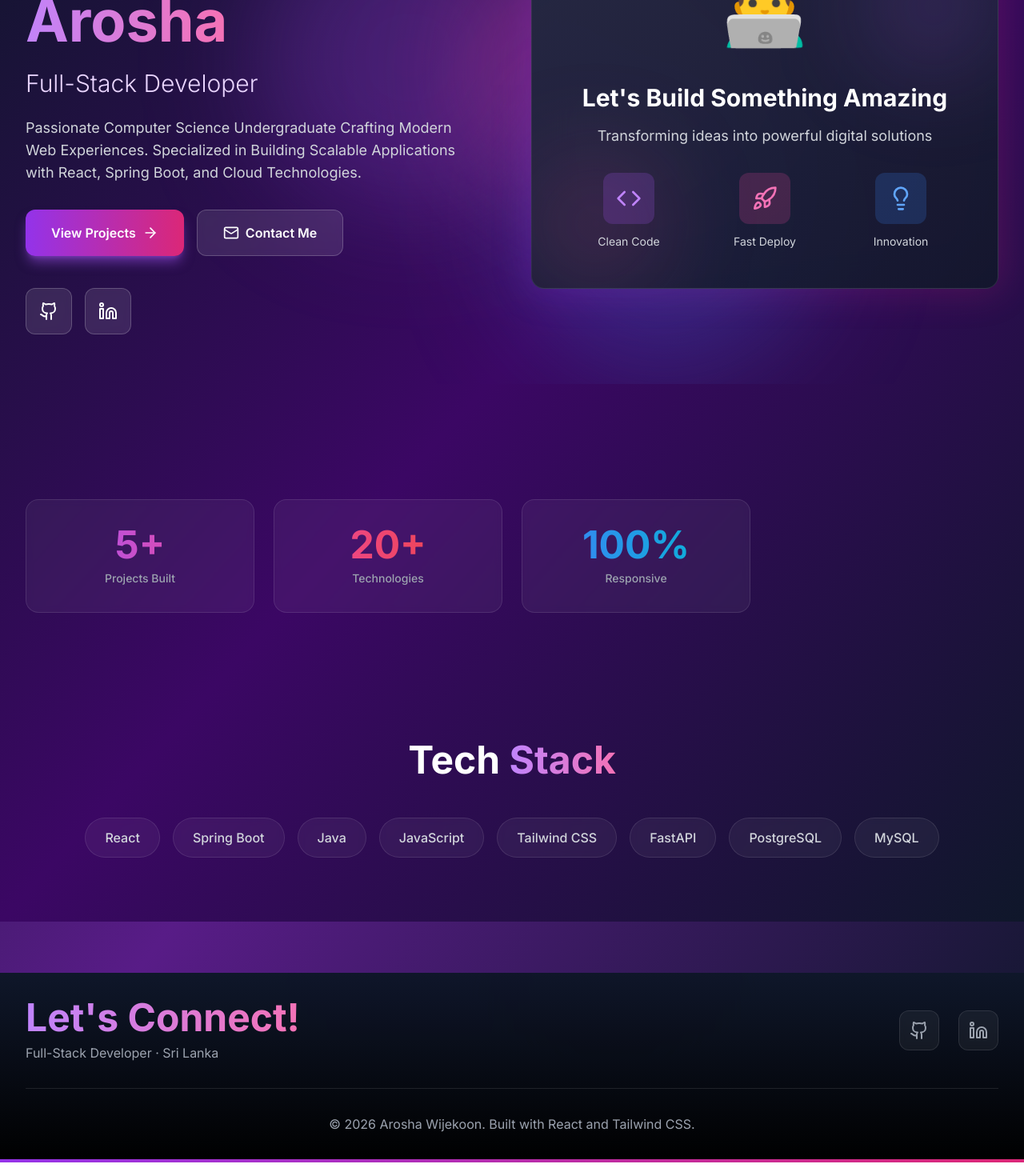
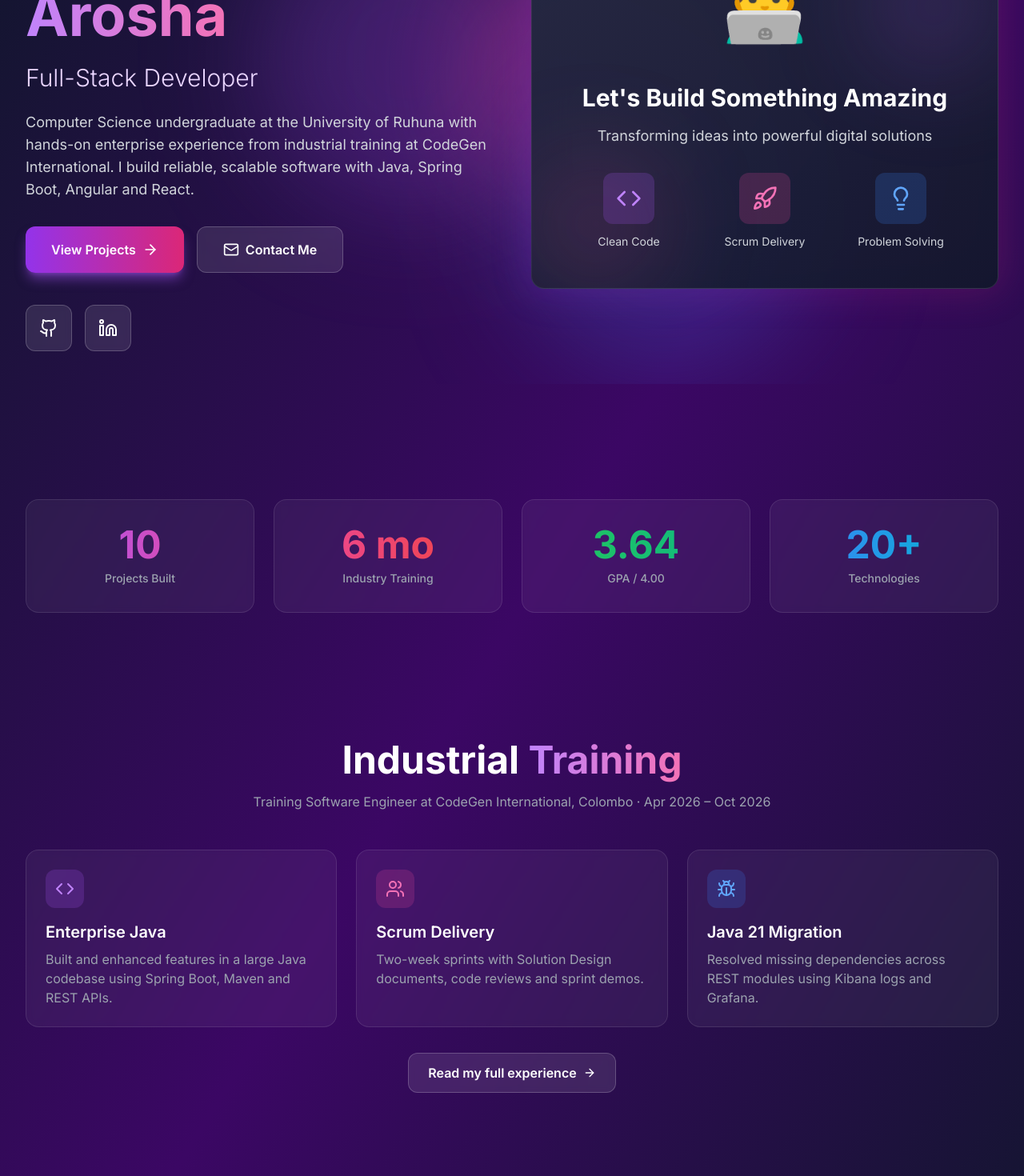
Before and after one commit to arosha-w/Portfolio-arosha, a React (Vite) app in the folder Portfolio/: page / in a window 1280 px wide. Shown: the part 320-1790 px from the top of the page at 80% size. Built offline with nearby package versions, Linux system fonts and the light colour scheme.

Commit message:
update the home page

```diff
--- a/Portfolio/src/pages/Home.jsx
+++ b/Portfolio/src/pages/Home.jsx
@@ -1,5 +1,5 @@
 import { useState, useEffect } from 'react';
-import { ArrowRight, Github, Linkedin, Code, Rocket, Lightbulb, Mail } from 'lucide-react';
+import { ArrowRight, Github, Linkedin, Code, Rocket, Lightbulb, Mail, Briefcase, Bug, Users } from 'lucide-react';
 import { useNavigate } from "react-router-dom";
 
 const Home = () => {
@@ -11,8 +11,33 @@ const Home = () => {
   }, []);
 
   const skills = [
-    'React', 'Spring Boot', 'Java', 'JavaScript',
-    'Tailwind CSS', 'FastAPI', 'PostgreSQL', 'MySQL'
+    'Java', 'Spring Boot', 'Angular', 'React', 'TypeScript', 'REST APIs',
+    'SOAP', 'PostgreSQL', 'MySQL', 'Docker', 'Maven', 'Tailwind CSS',
+    'FastAPI', 'JUnit', 'Kibana', 'Grafana'
+  ];
+
+  const trainingHighlights = [
+    {
+      icon: Code,
+      color: "bg-purple-500/20",
+      iconColor: "text-purple-400",
+      title: "Enterprise Java",
+      text: "Built and enhanced features in a large Java codebase using Spring Boot, Maven and REST APIs.",
+    },
+    {
+      icon: Users,
+      color: "bg-pink-500/20",
+      iconColor: "text-pink-400",
+      title: "Scrum Delivery",
+      text: "Two-week sprints with Solution Design documents, code reviews and sprint demos.",
+    },
+    {
+      icon: Bug,
+      color: "bg-blue-500/20",
+      iconColor: "text-blue-400",
+      title: "Java 21 Migration",
+      text: "Resolved missing dependencies across REST modules using Kibana logs and Grafana.",
+    },
   ];
 
   return (
@@ -33,6 +58,8 @@ const Home = () => {
             <div className={`transform transition-all duration-1000 ${isVisible ? 'translate-x-0 opacity-100' : '-translate-x-20 opacity-0'}`}>
               <div className="inline-block px-3 py-1.5 sm:px-4 sm:py-2 bg-gradient-to-r from-purple-500/20 to-pink-500/20 backdrop-blur-sm rounded-full border border-purple-500/30 mb-4 sm:mb-6">
                 <span className="text-purple-300 text-xs sm:text-sm font-medium flex items-center gap-2">
+                  <Briefcase className="w-3 h-3 sm:w-4 sm:h-4" />
+                  Training Software Engineer at CodeGen International
                 </span>
               </div>
 
@@ -49,8 +76,9 @@ const Home = () => {
               </h2>
 
               <p className="text-base sm:text-lg text-gray-300 mb-6 sm:mb-8 leading-relaxed max-w-xl">
-                Passionate Computer Science Undergraduate Crafting Modern Web Experiences.
-                Specialized in Building Scalable Applications with React, Spring Boot, and Cloud Technologies.
+                Computer Science undergraduate at the University of Ruhuna with hands-on enterprise experience
+                from industrial training at CodeGen International. I build reliable, scalable software with
+                Java, Spring Boot, Angular and React.
               </p>
 
               {/* CTA Buttons */}
@@ -74,10 +102,22 @@ const Home = () => {
 
               {/* Social Links */}
               <div className="flex gap-3 sm:gap-4">
-                <a href="https://github.com/arosha-w" className="group p-3 sm:p-4 bg-white/10 hover:bg-white/20 backdrop-blur-sm rounded-xl border border-white/20 transition-all duration-300 hover:scale-110">
+                <a
+                  href="https://github.com/arosha-w"
+                  target="_blank"
+                  rel="noopener noreferrer"
+                  aria-label="GitHub"
+                  className="group p-3 sm:p-4 bg-white/10 hover:bg-white/20 backdrop-blur-sm rounded-xl border border-white/20 transition-all duration-300 hover:scale-110"
+                >
                   <Github className="w-5 h-5 sm:w-6 sm:h-6 text-white group-hover:text-purple-300 transition-colors" />
                 </a>
-                <a href="https://www.linkedin.com/in/arosha-wijekoon-206223312/" className="group p-3 sm:p-4 bg-white/10 hover:bg-white/20 backdrop-blur-sm rounded-xl border border-white/20 transition-all duration-300 hover:scale-110">
+                <a
+                  href="https://www.linkedin.com/in/arosha-wijekoon-206223312/"
+                  target="_blank"
+                  rel="noopener noreferrer"
+                  aria-label="LinkedIn"
+                  className="group p-3 sm:p-4 bg-white/10 hover:bg-white/20 backdrop-blur-sm rounded-xl border border-white/20 transition-all duration-300 hover:scale-110"
+                >
                   <Linkedin className="w-5 h-5 sm:w-6 sm:h-6 text-white group-hover:text-purple-300 transition-colors" />
                 </a>
               </div>
@@ -103,8 +143,8 @@ const Home = () => {
                     <div className="grid grid-cols-3 gap-4 sm:gap-6">
                       {[
                         { icon: Code, color: "bg-purple-500/20", iconColor: "text-purple-400", label: "Clean Code" },
-                        { icon: Rocket, color: "bg-pink-500/20", iconColor: "text-pink-400", label: "Fast Deploy" },
-                        { icon: Lightbulb, color: "bg-blue-500/20", iconColor: "text-blue-400", label: "Innovation" },
+                        { icon: Rocket, color: "bg-pink-500/20", iconColor: "text-pink-400", label: "Scrum Delivery" },
+                        { icon: Lightbulb, color: "bg-blue-500/20", iconColor: "text-blue-400", label: "Problem Solving" },
                       ].map(({ icon: Icon, color, iconColor, label }) => (
                         <div key={label} className="flex flex-col items-center">
                           <div className={`p-3 sm:p-4 ${color} rounded-xl mb-2 sm:mb-3`}>
@@ -127,9 +167,10 @@ const Home = () => {
         <div className="max-w-7xl mx-auto">
           <div className="grid grid-cols-2 lg:grid-cols-4 gap-3 sm:gap-4 md:gap-6">
             {[
-              { value: '5+', label: 'Projects Built', color: 'from-purple-500 to-pink-500' },
-              { value: '20+', label: 'Technologies', color: 'from-pink-500 to-red-500' },
-              { value: '100%', label: 'Responsive', color: 'from-blue-500 to-cyan-500' },
+              { value: '10', label: 'Projects Built', color: 'from-purple-500 to-pink-500' },
+              { value: '6 mo', label: 'Industry Training', color: 'from-pink-500 to-red-500' },
+              { value: '3.64', label: 'GPA / 4.00', color: 'from-green-500 to-emerald-500' },
+              { value: '20+', label: 'Technologies', color: 'from-blue-500 to-cyan-500' },
             ].map((stat, index) => (
               <div
                 key={index}
@@ -144,6 +185,43 @@ const Home = () => {
                 </div>
               </div>
             ))}
+          </div>
+        </div>
+      </section>
+
+      {/* Industrial Training Section */}
+      <section className="relative py-12 sm:py-16 md:py-20 px-4 sm:px-6 lg:px-8">
+        <div className="max-w-7xl mx-auto">
+          <h3 className="text-3xl sm:text-4xl md:text-5xl font-bold text-white text-center mb-3 sm:mb-4">
+            Industrial <span className="bg-gradient-to-r from-purple-400 to-pink-400 bg-clip-text text-transparent">Training</span>
+          </h3>
+          <p className="text-gray-400 text-center text-sm sm:text-base max-w-2xl mx-auto mb-8 sm:mb-12">
+            Training Software Engineer at CodeGen International, Colombo · Apr 2026 – Oct 2026
+          </p>
+
+          <div className="grid md:grid-cols-3 gap-4 sm:gap-6">
+            {trainingHighlights.map(({ icon: Icon, color, iconColor, title, text }) => (
+              <div
+                key={title}
+                className="bg-white/5 backdrop-blur-sm rounded-2xl p-5 sm:p-6 border border-white/10 hover:border-purple-500/50 transition-all duration-300"
+              >
+                <div className={`inline-flex p-3 ${color} rounded-xl mb-3 sm:mb-4`}>
+                  <Icon className={`w-5 h-5 sm:w-6 sm:h-6 ${iconColor}`} />
+                </div>
+                <h4 className="text-lg sm:text-xl font-semibold text-white mb-2">{title}</h4>
+                <p className="text-gray-400 text-sm sm:text-base leading-relaxed">{text}</p>
+              </div>
+            ))}
+          </div>
+
+          <div className="flex justify-center mt-8">
+            <button
+              onClick={() => navigate("/about")}
+              className="group px-6 py-3 bg-white/10 hover:bg-white/20 backdrop-blur-sm text-white rounded-xl font-semibold border border-white/20 transition-all duration-300 flex items-center gap-2 text-sm sm:text-base"
+            >
+              <span>Read my full experience</span>
+              <ArrowRight className="w-4 h-4 group-hover:translate-x-1 transition-transform" />
+            </button>
           </div>
         </div>
       </section>
```
